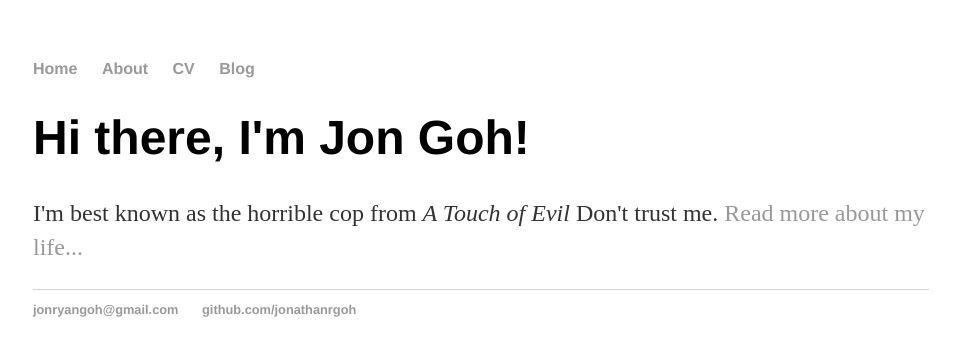
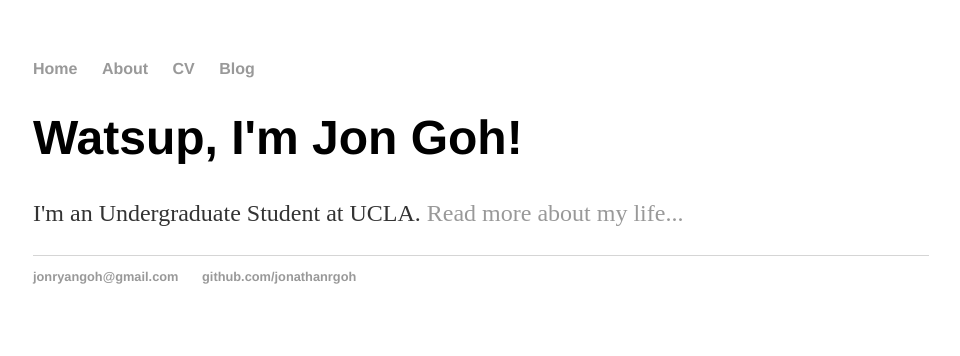
Before and after one commit to jonathanrgoh/jonathanrgoh.github.io, a Jekyll site: the page built from index.html, in a window 1280 px wide. Shown: the top 356 px of the page, without its empty margins (159-1119 px from the left). Built offline with Jekyll 4.4.1, drawn with Linux system fonts in a browser that asks for light colours.

Commit message:
Update index.html

```diff
--- a/index.html
+++ b/index.html
@@ -3,6 +3,6 @@ layout: default
 title: Jon Goh, First Website Attempt
 ---
 <div class="blurb">
-	<h1>Hi there, I'm Jon Goh!</h1>
-	<p>I'm best known as the horrible cop from <em>A Touch of Evil</em> Don't trust me. <a href="/about">Read more about my life...</a></p>
+	<h1>Watsup, I'm Jon Goh!</h1>
+	<p>I'm an Undergraduate Student at UCLA. <a href="/about">Read more about my life...</a></p>
 </div><!-- /.blurb -->
```
